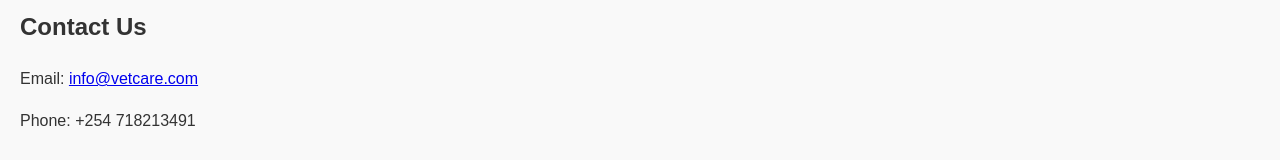
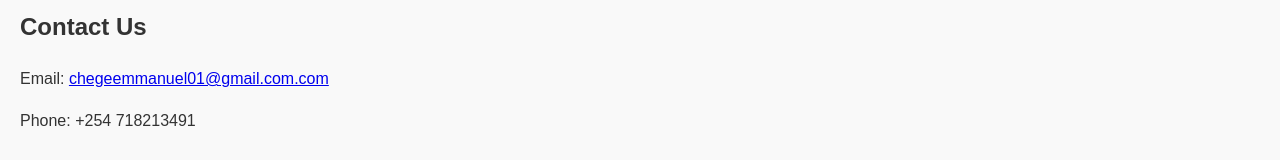
Before and after one commit to Klaus-Droid/plp-introduction-to-css-, a plain HTML site: page index.html in a window 1280 px wide. Shown: the part 1208-1368 px from the top of the page. Drawn offline with Linux system fonts and the light colour scheme.

Commit message:
Update index.html

```diff
--- a/index.html
+++ b/index.html
@@ -50,7 +50,7 @@
 
     <section id="contact">
         <h2>Contact Us</h2>
-        <p>Email: <a href="mailto:chegeemmnuel01@gmaai.com">info@vetcare.com</a></p>
+        <p>Email: <a href="mailto:chegeemmnuel01@gmaai.com">chegeemmanuel01@gmail.com.com</a></p>
         <p>Phone: +254 718213491</p>
     </section>
 
```
